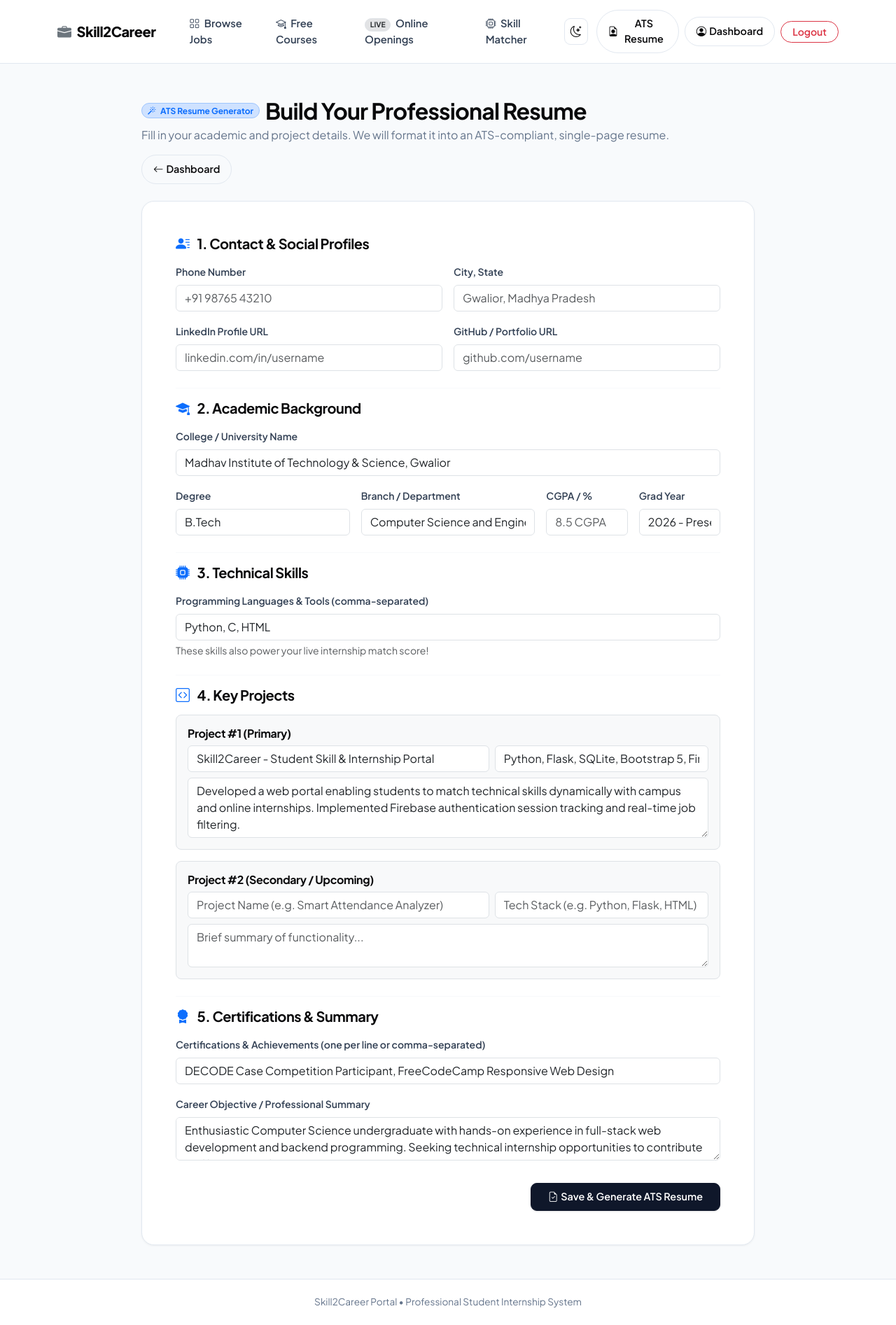
After one commit to karannyx/internship-portal-microproject, a Flask app: page /build_resume in a window 1280 px wide. The commit adds this page. Shown: the whole page at 70% size. Run offline with Flask 3, Linux system fonts and the light colour scheme; a user stored in the database is signed in; data comes from the database, SQL or seed files in the repository; data that the repository does not hold is empty; some libraries are stand-ins or nearby versions.

Commit message:
Implement dynamic student resume builder with custom form input and ATS preview

```diff
--- a/app.py
+++ b/app.py
@@ -10,7 +10,7 @@ DB_NAME = 'database.db'
 # T&P Cell / Recruiter Passkey
 ADMIN_PASSKEY = "admin2026"
 
-# Auto-sync throttling (Har 5 minute mein check)
+# Auto-sync throttling (5 minute interval)
 LAST_SYNC_TIME = 0
 SYNC_INTERVAL = 300
 
@@ -22,6 +22,7 @@ def get_db():
 def init_db():
     conn = get_db()
     cursor = conn.cursor()
+    # Students Table
     cursor.execute('''
         CREATE TABLE IF NOT EXISTS students (
             id INTEGER PRIMARY KEY AUTOINCREMENT,
@@ -30,6 +31,7 @@ def init_db():
             skills TEXT NOT NULL
         )
     ''')
+    # Internships Table
     cursor.execute('''
         CREATE TABLE IF NOT EXISTS internships (
             id INTEGER PRIMARY KEY AUTOINCREMENT,
@@ -38,6 +40,7 @@ def init_db():
             required_skills TEXT NOT NULL
         )
     ''')
+    # Applications Table
     cursor.execute('''
         CREATE TABLE IF NOT EXISTS applications (
             id INTEGER PRIMARY KEY AUTOINCREMENT,
@@ -45,8 +48,32 @@ def init_db():
             job_id INTEGER NOT NULL
         )
     ''')
+    # Dynamic Student Resume Details Table
+    cursor.execute('''
+        CREATE TABLE IF NOT EXISTS student_resumes (
+            id INTEGER PRIMARY KEY AUTOINCREMENT,
+            student_email TEXT UNIQUE NOT NULL,
+            phone TEXT,
+            location TEXT,
+            linkedin TEXT,
+            github TEXT,
+            college TEXT,
+            degree TEXT,
+            branch TEXT,
+            cgpa TEXT,
+            grad_year TEXT,
+            project1_title TEXT,
+            project1_tech TEXT,
+            project1_desc TEXT,
+            project2_title TEXT,
+            project2_tech TEXT,
+            project2_desc TEXT,
+            certifications TEXT,
+            summary TEXT
+        )
+    ''')
 
-    # Seed core Indian Govt & Tech roles if empty
+    # Seed core Indian Tech & Govt roles if empty
     cursor.execute('SELECT COUNT(*) FROM internships')
     if cursor.fetchone()[0] == 0:
         openings = [
@@ -62,7 +89,7 @@ def init_db():
 
 init_db()
 
-# --- AUTOMATIC ONLINE JOB SYNC ENGINE ---
+# --- AUTOMATIC JOB SYNC ENGINE ---
 
 def sync_live_jobs_automatically():
     global LAST_SYNC_TIME
@@ -157,7 +184,6 @@ def live_jobs():
 
 @app.route('/courses')
 def courses():
-    # Curated free certifications matching student skills & industry demand
     curated_courses = [
         {
             "title": "CS50's Introduction to Computer Science",
@@ -200,7 +226,7 @@ def courses():
             "desc": "Master SQL queries, JOINs, GROUP BY, BigQuery integration, and data querying best practices."
         },
         {
-            "title": "Full Stack Open: Deep Dive Into Modern Web",
+            "title": "Full Stack Open: Modern Web Development",
             "provider": "University of Helsinki",
             "tag": "React",
             "level": "Intermediate",
@@ -222,6 +248,85 @@ def courses():
     ]
     return render_template('courses.html', courses=curated_courses)
 
+# --- DYNAMIC RESUME BUILDER & ATS VIEWER ---
+
+@app.route('/build_resume', methods=['GET', 'POST'])
+def build_resume():
+    if 'student_email' not in session:
+        return redirect(url_for('login'))
+
+    conn = get_db()
+    cursor = conn.cursor()
+
+    if request.method == 'POST':
+        phone = request.form.get('phone', '').strip()
+        location = request.form.get('location', '').strip()
+        linkedin = request.form.get('linkedin', '').strip()
+        github = request.form.get('github', '').strip()
+        college = request.form.get('college', '').strip()
+        degree = request.form.get('degree', '').strip()
+        branch = request.form.get('branch', '').strip()
+        cgpa = request.form.get('cgpa', '').strip()
+        grad_year = request.form.get('grad_year', '').strip()
+        skills = request.form.get('skills', '').strip()
+        project1_title = request.form.get('project1_title', '').strip()
+        project1_tech = request.form.get('project1_tech', '').strip()
+        project1_desc = request.form.get('project1_desc', '').strip()
+        project2_title = request.form.get('project2_title', '').strip()
+        project2_tech = request.form.get('project2_tech', '').strip()
+        project2_desc = request.form.get('project2_desc', '').strip()
+        certifications = request.form.get('certifications', '').strip()
+        summary = request.form.get('summary', '').strip()
+
+        # Update core skills in students profile
+        if skills:
+            cursor.execute('UPDATE students SET skills = ? WHERE email = ?', (skills, session['student_email']))
+
+        # Check if resume row already exists
+        cursor.execute('SELECT id FROM student_resumes WHERE student_email = ?', (session['student_email'],))
+        row = cursor.fetchone()
+
+        if row:
+            cursor.execute('''
+                UPDATE student_resumes SET
+                    phone=?, location=?, linkedin=?, github=?,
+                    college=?, degree=?, branch=?, cgpa=?, grad_year=?,
+                    project1_title=?, project1_tech=?, project1_desc=?,
+                    project2_title=?, project2_tech=?, project2_desc=?,
+                    certifications=?, summary=?
+                WHERE student_email=?
+            ''', (phone, location, linkedin, github, college, degree, branch, cgpa, grad_year,
+                  project1_title, project1_tech, project1_desc, project2_title, project2_tech, project2_desc,
+                  certifications, summary, session['student_email']))
+        else:
+            cursor.execute('''
+                INSERT INTO student_resumes (
+                    student_email, phone, location, linkedin, github,
+                    college, degree, branch, cgpa, grad_year,
+                    project1_title, project1_tech, project1_desc,
+                    project2_title, project2_tech, project2_desc,
+                    certifications, summary
+                ) VALUES (?, ?, ?, ?, ?, ?, ?, ?, ?, ?, ?, ?, ?, ?, ?, ?, ?, ?)
+            ''', (session['student_email'], phone, location, linkedin, github,
+                  college, degree, branch, cgpa, grad_year,
+                  project1_title, project1_tech, project1_desc,
+                  project2_title, project2_tech, project2_desc,
+                  certifications, summary))
+
+        conn.commit()
+        conn.close()
+        return redirect(url_for('resume'))
+
+    # Load existing student and resume data to prefill form
+    cursor.execute('SELECT name, email, skills FROM students WHERE email = ?', (session['student_email'],))
+    student = cursor.fetchone()
+
+    cursor.execute('SELECT * FROM student_resumes WHERE student_email = ?', (session['student_email'],))
+    resume_data = cursor.fetchone()
+    conn.close()
+
+    return render_template('resume_builder.html', student=student, resume=resume_data)
+
 @app.route('/resume')
 def resume():
     if 'student_email' not in session:
@@ -232,19 +337,17 @@ def resume():
     cursor.execute('SELECT name, email, skills FROM students WHERE email = ?', (session['student_email'],))
     student = cursor.fetchone()
 
-    cursor.execute('''
-        SELECT internships.title, internships.company, internships.required_skills
-        FROM internships
-        JOIN applications ON internships.id = applications.job_id
-        WHERE applications.student_email = ?
-        ORDER BY applications.id DESC
-    ''', (session['student_email'],))
-    applied_jobs = cursor.fetchall()
+    cursor.execute('SELECT * FROM student_resumes WHERE student_email = ?', (session['student_email'],))
+    resume_data = cursor.fetchone()
     conn.close()
+
+    # Agar student ne abhi tak details nahi bhari hain, toh builder form par bhejein
+    if not resume_data:
+        return redirect(url_for('build_resume'))
 
     skills_list = [s.strip() for s in student['skills'].split(',') if s.strip()] if student and student['skills'] else []
 
-    return render_template('resume.html', student=student, applied_jobs=applied_jobs, skills_list=skills_list)
+    return render_template('resume.html', student=student, resume=resume_data, skills_list=skills_list)
 
 @app.route('/matcher', methods=['GET', 'POST'])
 def matcher():
@@ -337,7 +440,7 @@ def sync_firebase():
     conn.close()
     return jsonify({"status": "success"})
 
-# --- PROTECTED ADMIN JOB POSTING & APPLICATIONS ---
+# --- RECRUITER / ADMIN ROUTES ---
 
 @app.route('/add_job', methods=['GET', 'POST'])
 def add_job():
--- /dev/null
+++ b/templates/resume_builder.html
@@ -0,0 +1,159 @@
+{% extends "base.html" %}
+{% block title %}Resume Builder Form | Skill2Career{% endblock %}
+
+{% block content %}
+<div class="container py-4" style="max-width: 900px;">
+    <!-- Title Section -->
+    <div class="d-flex flex-wrap justify-content-between align-items-center mb-4 gap-3">
+        <div>
+            <div class="d-flex align-items-center gap-2 mb-1">
+                <span class="badge bg-primary-subtle text-primary border border-primary-subtle px-2.5 py-1 rounded-pill small">
+                    <i class="bi bi-magic me-1"></i> ATS Resume Generator
+                </span>
+                <h2 class="fw-bold mb-0" style="color: var(--text-heading);">Build Your Professional Resume</h2>
+            </div>
+            <p class="mb-0 text-muted">Fill in your academic and project details. We will format it into an ATS-compliant, single-page resume.</p>
+        </div>
+        <a href="/dashboard" class="btn btn-outline-custom rounded-pill px-3">
+            <i class="bi bi-arrow-left me-1"></i> Dashboard
+        </a>
+    </div>
+
+    <!-- Form Card -->
+    <div class="card p-4 p-md-5" style="border-radius: 18px;">
+        <form method="POST" action="/build_resume">
+
+            <!-- Section 1: Contact Information -->
+            <div class="mb-4">
+                <h5 class="fw-bold mb-3" style="color: var(--text-heading);">
+                    <i class="bi bi-person-lines-fill text-primary me-2"></i> 1. Contact & Social Profiles
+                </h5>
+                <div class="row g-3">
+                    <div class="col-md-6">
+                        <label class="form-label small fw-semibold">Phone Number</label>
+                        <input type="text" name="phone" class="form-control" placeholder="+91 98765 43210" value="{{ resume.phone if resume else '' }}" required>
+                    </div>
+                    <div class="col-md-6">
+                        <label class="form-label small fw-semibold">City, State</label>
+                        <input type="text" name="location" class="form-control" placeholder="Gwalior, Madhya Pradesh" value="{{ resume.location if resume else '' }}" required>
+                    </div>
+                    <div class="col-md-6">
+                        <label class="form-label small fw-semibold">LinkedIn Profile URL</label>
+                        <input type="text" name="linkedin" class="form-control" placeholder="linkedin.com/in/username" value="{{ resume.linkedin if resume else '' }}">
+                    </div>
+                    <div class="col-md-6">
+                        <label class="form-label small fw-semibold">GitHub / Portfolio URL</label>
+                        <input type="text" name="github" class="form-control" placeholder="github.com/username" value="{{ resume.github if resume else '' }}">
+                    </div>
+                </div>
+            </div>
+
+            <hr style="border-color: var(--border-color);">
+
+            <!-- Section 2: Education -->
+            <div class="mb-4">
+                <h5 class="fw-bold mb-3" style="color: var(--text-heading);">
+                    <i class="bi bi-mortarboard-fill text-primary me-2"></i> 2. Academic Background
+                </h5>
+                <div class="row g-3">
+                    <div class="col-md-12">
+                        <label class="form-label small fw-semibold">College / University Name</label>
+                        <input type="text" name="college" class="form-control" placeholder="Madhav Institute of Technology & Science (MITS), Gwalior" value="{{ resume.college if resume else 'Madhav Institute of Technology & Science, Gwalior' }}" required>
+                    </div>
+                    <div class="col-md-4">
+                        <label class="form-label small fw-semibold">Degree</label>
+                        <input type="text" name="degree" class="form-control" placeholder="B.Tech" value="{{ resume.degree if resume else 'B.Tech' }}" required>
+                    </div>
+                    <div class="col-md-4">
+                        <label class="form-label small fw-semibold">Branch / Department</label>
+                        <input type="text" name="branch" class="form-control" placeholder="Computer Science and Engineering" value="{{ resume.branch if resume else 'Computer Science and Engineering' }}" required>
+                    </div>
+                    <div class="col-md-2">
+                        <label class="form-label small fw-semibold">CGPA / %</label>
+                        <input type="text" name="cgpa" class="form-control" placeholder="8.5 CGPA" value="{{ resume.cgpa if resume else '' }}">
+                    </div>
+                    <div class="col-md-2">
+                        <label class="form-label small fw-semibold">Grad Year</label>
+                        <input type="text" name="grad_year" class="form-control" placeholder="2026 - Present" value="{{ resume.grad_year if resume else '2026 - Present' }}">
+                    </div>
+                </div>
+            </div>
+
+            <hr style="border-color: var(--border-color);">
+
+            <!-- Section 3: Technical Skills -->
+            <div class="mb-4">
+                <h5 class="fw-bold mb-3" style="color: var(--text-heading);">
+                    <i class="bi bi-cpu-fill text-primary me-2"></i> 3. Technical Skills
+                </h5>
+                <div>
+                    <label class="form-label small fw-semibold">Programming Languages & Tools (comma-separated)</label>
+                    <input type="text" name="skills" class="form-control" placeholder="Python, C, HTML5, CSS3, Flask, SQLite, Git, VS Code" value="{{ student.skills if student else '' }}" required>
+                    <div class="form-text small">These skills also power your live internship match score!</div>
+                </div>
+            </div>
+
+            <hr style="border-color: var(--border-color);">
+
+            <!-- Section 4: Practical Projects -->
+            <div class="mb-4">
+                <h5 class="fw-bold mb-3" style="color: var(--text-heading);">
+                    <i class="bi bi-code-square text-primary me-2"></i> 4. Key Projects
+                </h5>
+
+                <!-- Project 1 -->
+                <div class="p-3 border rounded-3 mb-3 bg-body-tertiary">
+                    <h6 class="fw-bold mb-2">Project #1 (Primary)</h6>
+                    <div class="row g-2 mb-2">
+                        <div class="col-md-7">
+                            <input type="text" name="project1_title" class="form-control" placeholder="Project Name (e.g. Skill2Career - Student Internship Portal)" value="{{ resume.project1_title if resume else 'Skill2Career - Student Skill & Internship Portal' }}" required>
+                        </div>
+                        <div class="col-md-5">
+                            <input type="text" name="project1_tech" class="form-control" placeholder="Tech Stack (e.g. Python, Flask, SQLite, Bootstrap)" value="{{ resume.project1_tech if resume else 'Python, Flask, SQLite, Bootstrap 5, Firebase' }}" required>
+                        </div>
+                    </div>
+                    <textarea name="project1_desc" rows="3" class="form-control" placeholder="Bullet points describing what you built and key features..." required>{{ resume.project1_desc if resume else 'Developed a web portal enabling students to match technical skills dynamically with campus and online internships. Implemented Firebase authentication session tracking and real-time job filtering.' }}</textarea>
+                </div>
+
+                <!-- Project 2 -->
+                <div class="p-3 border rounded-3 bg-body-tertiary">
+                    <h6 class="fw-bold mb-2">Project #2 (Secondary / Upcoming)</h6>
+                    <div class="row g-2 mb-2">
+                        <div class="col-md-7">
+                            <input type="text" name="project2_title" class="form-control" placeholder="Project Name (e.g. Smart Attendance Analyzer)" value="{{ resume.project2_title if resume else '' }}">
+                        </div>
+                        <div class="col-md-5">
+                            <input type="text" name="project2_tech" class="form-control" placeholder="Tech Stack (e.g. Python, Flask, HTML)" value="{{ resume.project2_tech if resume else '' }}">
+                        </div>
+                    </div>
+                    <textarea name="project2_desc" rows="2" class="form-control" placeholder="Brief summary of functionality...">{{ resume.project2_desc if resume else '' }}</textarea>
+                </div>
+            </div>
+
+            <hr style="border-color: var(--border-color);">
+
+            <!-- Section 5: Certifications & Objective -->
+            <div class="mb-4">
+                <h5 class="fw-bold mb-3" style="color: var(--text-heading);">
+                    <i class="bi bi-award-fill text-primary me-2"></i> 5. Certifications & Summary
+                </h5>
+                <div class="mb-3">
+                    <label class="form-label small fw-semibold">Certifications & Achievements (one per line or comma-separated)</label>
+                    <input type="text" name="certifications" class="form-control" placeholder="e.g. DECODE Case Study Competition, CS50 Introduction to Computer Science" value="{{ resume.certifications if resume else 'DECODE Case Competition Participant, FreeCodeCamp Responsive Web Design' }}">
+                </div>
+                <div>
+                    <label class="form-label small fw-semibold">Career Objective / Professional Summary</label>
+                    <textarea name="summary" rows="2" class="form-control" placeholder="e.g. Computer Science student passionate about web application engineering and building reliable software systems.">{{ resume.summary if resume else 'Enthusiastic Computer Science undergraduate with hands-on experience in full-stack web development and backend programming. Seeking technical internship opportunities to contribute and learn in production environments.' }}</textarea>
+                </div>
+            </div>
+
+            <!-- Submit Button -->
+            <div class="text-end pt-2">
+                <button type="submit" class="btn btn-primary-custom px-4 py-2 fw-semibold">
+                    <i class="bi bi-file-earmark-check me-1"></i> Save & Generate ATS Resume
+                </button>
+            </div>
+        </form>
+    </div>
+</div>
+{% endblock %}
```
Also changed, not shown: templates/resume.html (+109 -89 lines).
